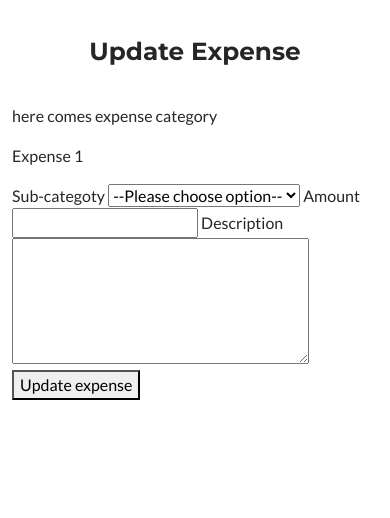
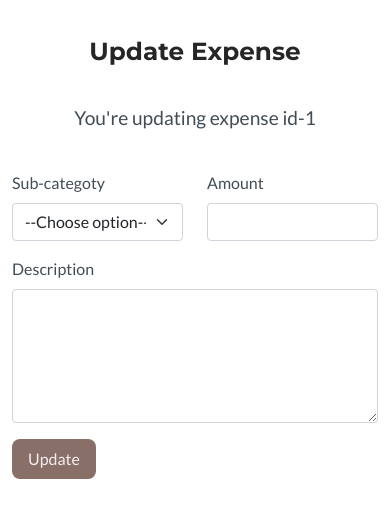
Before and after one commit to e-kai00/stats-sync, a Flask app: page /spend-snap/1/update in a window 390 px wide. Shown: the part 56-574 px from the top of the page. Run offline with Flask 3, Linux system fonts and the light colour scheme; tables that the repository leaves empty hold one stand-in row (values such as "Sample post").

Commit message:
Add mobile layout styles

```diff
--- a/statsapp/routes.py
+++ b/statsapp/routes.py
@@ -118,7 +118,7 @@ def spend_snap():
     elif period_filter == 'all':
         expenses = Expense.query.all()
 
-    # display chosen month expenses
+    # display chosen month
     else:
         expenses = Expense.query.filter(
             db.extract('month', Expense.date) == int(period_filter)
--- a/statsapp/static/css/main.css
+++ b/statsapp/static/css/main.css
@@ -20,6 +20,59 @@ h2 {
   margin-block: 1.5em;
 }
 
+ul {
+  list-style: none;
+}
+
+a {
+  text-decoration: none;
+  color: #262626;
+}
+
+label {
+  color: #424c55;
+}
+
 .navbar {
   background-color: #886f68;
 }
+
+.app-button {
+  background-color: #886f68;
+  padding-inline: 1em;
+  padding-block: 0.5em;
+  border: none;
+  border-radius: 8px;
+  color: #f5edf0;
+  transition: transform 0.3s ease;
+}
+.app-button:hover {
+  background-color: #3d2c2e;
+  transform: scale(1.1);
+}
+
+.button-set {
+  display: flex;
+  gap: 1em;
+  margin-top: 1em;
+  justify-content: flex-end;
+}
+.button-set button,
+.button-set a {
+  background: inherit;
+  color: #3d2c2e;
+  border: none;
+  text-decoration: underline;
+}
+.button-set button:hover,
+.button-set a:hover {
+  font-weight: bold;
+  text-decoration: none;
+}
+
+.sub-title {
+  text-align: center;
+  font-size: 1.2rem;
+  margin-bottom: 2em;
+  color: #424c55;
+}
--- a/statsapp/static/scss/main.scss
+++ b/statsapp/static/scss/main.scss
@@ -21,6 +21,46 @@ h2 {
     @include page-title
 }
 
+ul {
+    list-style: none;
+}
+
+a {
+    text-decoration: none;
+    color: $text-color;
+}
+
+label {
+    color: $grey;
+}
+
 .navbar {
     background-color: $cream;
 }
+
+.app-button {
+    @include custom-button
+}
+
+// ------------------------------ SpendSpnap main
+.button-set {
+    display: flex;
+    gap: 1em;
+    margin-top: 1em;
+    justify-content: flex-end;
+
+    button,
+    a {
+        @include functional-link;
+    }
+}
+
+// ------------------------------ Add expense
+
+// ------------------------------ Update expense
+.sub-title {
+    text-align: center;
+    font-size: 1.2rem;
+    margin-bottom: 2em;
+    color: $grey;
+}
--- a/statsapp/static/scss/partials/_mixins.scss
+++ b/statsapp/static/scss/partials/_mixins.scss
@@ -3,3 +3,31 @@
     font-weight: bold;
     margin-block: 1.5em;
 }
+
+@mixin functional-link() {
+    background: inherit;
+    color: $choco;
+    border: none;
+    text-decoration: underline;
+
+    &:hover {
+        font-weight: bold;
+        text-decoration: none;
+    }
+}
+
+@mixin custom-button() {
+    background-color: $cream;
+    padding-inline: 1em;
+    padding-block: .5em;
+    border: none;
+    border-radius: 8px;
+    color: $seashell;
+    transition: transform 0.3s ease;
+
+    &:hover {
+        background-color: $choco;
+        transform: scale(1.1);
+
+    }
+}
--- a/statsapp/templates/add_expense.html
+++ b/statsapp/templates/add_expense.html
@@ -24,7 +24,7 @@
     </div>
     <div class="mb-3">
         <input type="hidden" name="form_submitted" value="1">
-        <input type="submit" value="Submit">
+        <button type="submit" class="app-button">Add</button>
     </div>
 </form>
 {% endblock %}
--- a/statsapp/templates/update_expense.html
+++ b/statsapp/templates/update_expense.html
@@ -3,27 +3,32 @@
 
 <h2>Update Expense</h2>
 
-<p>here comes expense category</p>
-<p>Expense {{ expense.id }}</p>
+<p class="sub-title">You're updating expense id-{{ expense.id }}</p>
 
 <form method="POST" action="{{url_for('update_expense', expense_id=expense.id)}}">
-    <!-- select element -->
-    <label for="sub-category">Sub-categoty</label>
-    <select name="sub-category" id="sub-category">
-        <option value="">--Please choose option--</option>
-        <option value="option1">Option 1</option>
-        <option value="option2">Option 2</option>
-        <option value="option3">Option 3</option>
-        <option value="other">Other</option>
-    </select>
-
-    <label for="amount">Amount</label>
-    <input id="amount" name="amount" type="text">
-
-    <label for="description">Description</label>
-    <textarea id="description" name="description" type="text" rows="5" cols="33"></textarea>
-
-    <button type="submit">Update expense</button>
+    <div class="row mb-3">
+        <div class="col">
+            <label for="sub-category" class="form-label">Sub-categoty</label>
+            <select name="sub-category" id="sub-category" class="form-select">
+                <option value="">--Choose option--</option>
+                <option value="option1">Option 1</option>
+                <option value="option2">Option 2</option>
+                <option value="option3">Option 3</option>
+                <option value="other">Other</option>
+            </select>
+        </div>
+        <div class="col">
+            <label for="amount" class="form-label">Amount</label>
+            <input id="amount" name="amount" type="text" class="form-control">
+        </div>
+    </div>
+    <div class="mb-3">
+        <label for="description" class="form-label">Description</label>
+        <textarea id="description" name="description" type="text" rows="5" cols="33" class="form-control"></textarea>
+    </div>
+    <div class="mb-3">
+        <button type="submit" class="app-button">Update</button>
+    </div>
 </form>
 
 {% endblock %}
```
Also changed, not shown: statsapp/templates/spend_snap.html (+19 -14 lines).
